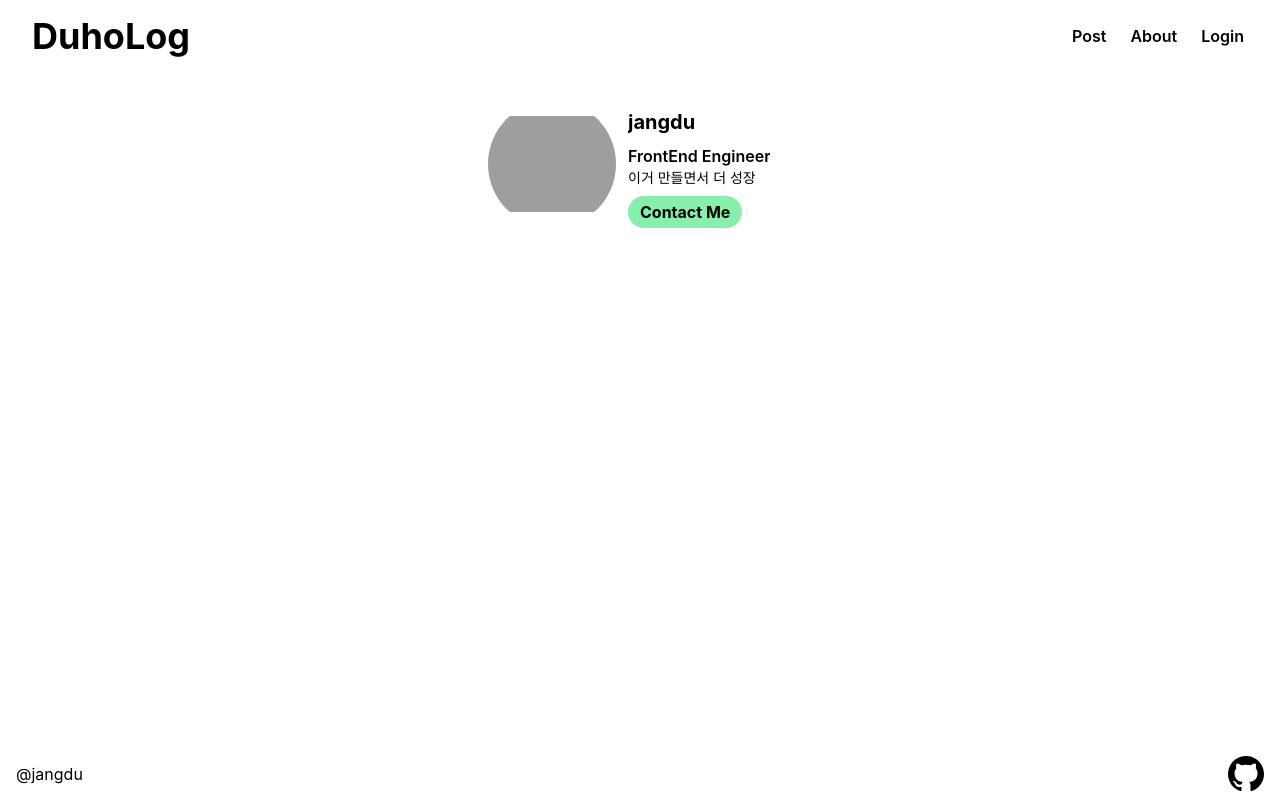
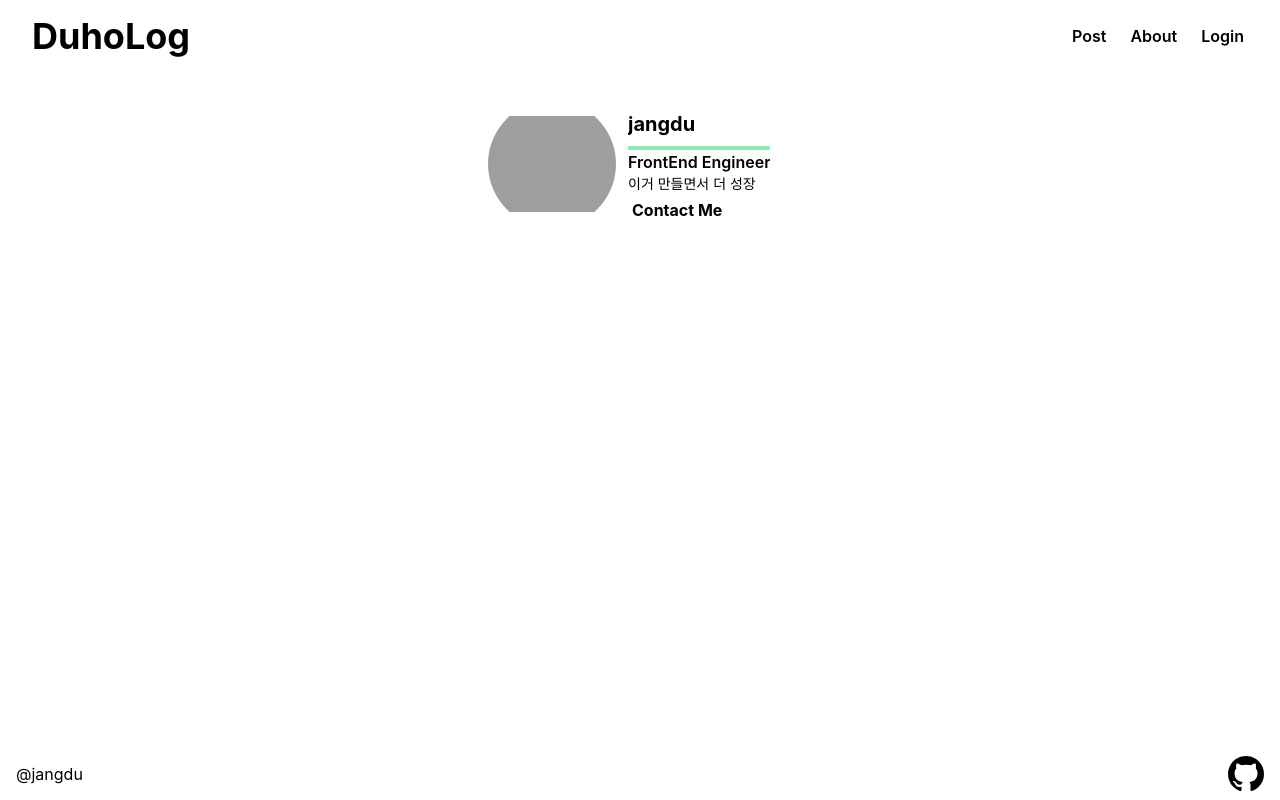
Before and after one commit to jangdu/DohoLog, a React (Create React App) app: page / in a window 1280 px wide. Built offline with nearby package versions, Linux system fonts and the light colour scheme; no server answers; grey boxes are pictures that could not be loaded.

Commit message:
style: profile, postGrid styling

```diff
--- a/src/App.js
+++ b/src/App.js
@@ -13,7 +13,7 @@ function App() {
       <AuthContextProvider>
         <Navbar />
         <div className="flex flex-col h-[100vh]">
-          <div className="grow my-20">
+          <div className="grow my-12 md:my-20">
             <Outlet />
           </div>
           <Footer />
--- a/src/components/Categories.jsx
+++ b/src/components/Categories.jsx
@@ -1,6 +1,6 @@
 export default function Categories({ categories, selected, onClick }) {
   return (
-    <div className="text-center p-4 w-full mx-auto">
+    <div className="text-center px-8 w-full mx-auto max-w-lg">
       <h1 className="text-lg font-bold border-b my-2 p-2">Category</h1>
       <ul className="flex flex-row overflow-scroll py-4">
         {categories.map((category) => (
--- a/src/components/Posts.jsx
+++ b/src/components/Posts.jsx
@@ -25,7 +25,7 @@ export default function Posts() {
   // console.log(categories);
   return (
     posts && (
-      <div className="flex flex-col p-6 max-w-4xl mx-auto">
+      <div className="flex flex-col max-w-4xl mx-auto">
         {isLoading && <LoadingUi />}
         {error && <p>{error}</p>}
         <Categories
--- a/src/components/Profile.jsx
+++ b/src/components/Profile.jsx
@@ -1,4 +1,5 @@
 import { Link } from "react-router-dom";
+import Button from "./ui/Button";
 
 export default function Profile() {
   return (
@@ -11,13 +12,13 @@ export default function Profile() {
         className="rounded-full object-contain w-32 h-32"
       ></img>
       <div className="ml-3 overflow-hidden items-center">
-        <h2 className="text-xl font-bold my-2">{"jangdu"}</h2>
-        <h3 className="font-semibold">FrontEnd Engineer</h3>
+        <h2 className="text-xl font-bold my-2 ">{"jangdu"}</h2>
+        <h3 className="font-semibold border-t-4 border-t-green-300">
+          FrontEnd Engineer
+        </h3>
         <p className="text-sm">이거 만들면서 더 성장</p>
-        <Link to={"/contact"}>
-          <button className="mt-2 rounded-2xl font-bold bg-green-300 px-3 py-1 hover:bg-green-400">
-            Contact Me
-          </button>
+        <Link to={"/contact"} className="mt-2 font-bold">
+          <Button text={"Contact Me"}></Button>
         </Link>
       </div>
     </section>
--- a/src/components/ui/Button.jsx
+++ b/src/components/ui/Button.jsx
@@ -3,7 +3,7 @@ import React from "react";
 export default function Button({ onClick, text, disabled }) {
   return (
     <button
-      className="rounded-b border-white border-4 transition delay-150 bg-white hover:border-b-green-300 duration-300"
+      className="rounded-b border-white border-4 transition delay-100 bg-white hover:border-b-green-300 duration-300"
       onClick={onClick}
       disabled={disabled}
     >
```
